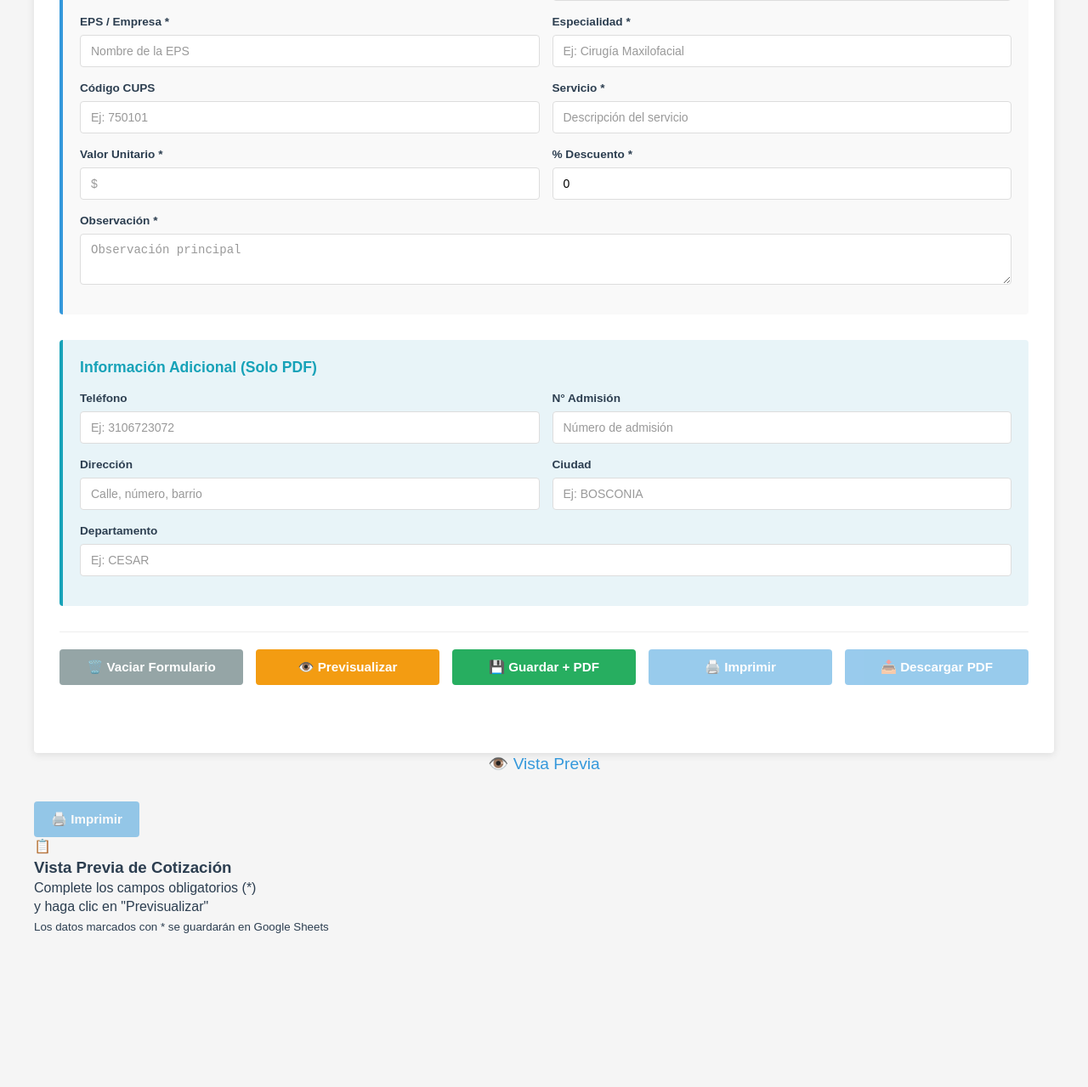
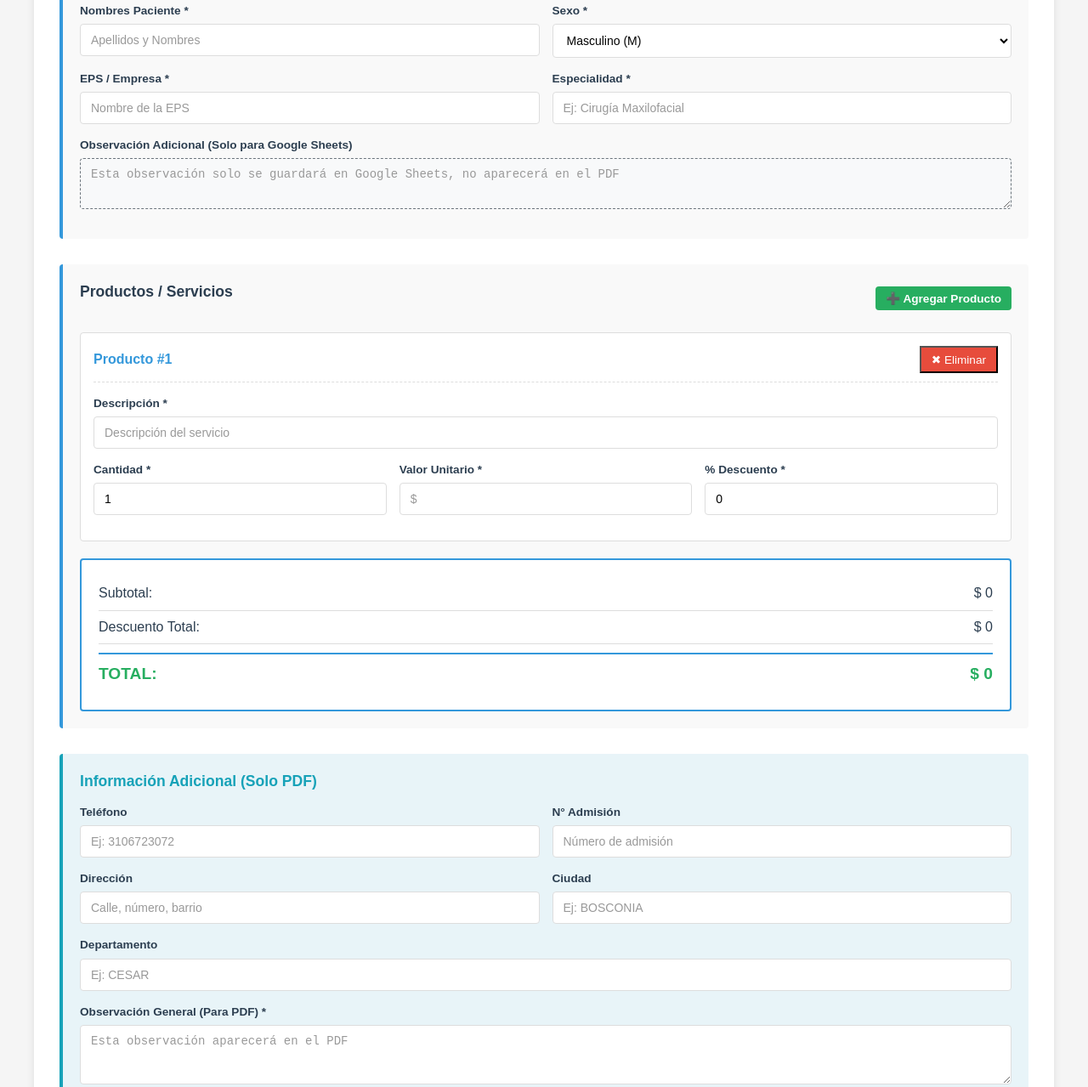
Before and after one commit to Joel2003-diaz/cotizaciones_Sinais, a plain HTML site: page index.html in a window 1280 px wide. Shown: the part 391-1670 px from the top of the page at 85% size. Before the commit the page ends 1512 px from the top, so only its background shows below. Drawn offline with nearby package versions, Linux system fonts and the light colour scheme.

Commit message:
Refactor index.html for improved structure and clarity

```diff
--- a/index.html
+++ b/index.html
@@ -10,9 +10,10 @@
 </head>
 <body>
     <div class="container">
-        <!-- Formulario izquierda -->
+        <!-- Solo formulario (sin vista previa) -->
         <div class="form-container">
-            <h2 class="section-title">📝 Formulario de Cotización</h2>
+            <h1 class="main-title">📋 Generador de Cotizaciones</h1>
+            <h2 class="section-title">Clínica Regional de Especialistas Sinais Vitais S.A.S</h2>
 
             <form id="cotizacionForm">
                 <!-- Información básica (para Google Sheets) -->
@@ -52,7 +53,7 @@
 
                     <div class="form-row">
                         <div class="form-group">
-                            <label for="NOMBRES">Nombre Paciente *</label>
+                            <label for="NOMBRES">Nombres Paciente *</label>
                             <input type="text" id="NOMBRES" name="NOMBRES" required
                                 placeholder="Apellidos y Nombres">
                         </div>
@@ -80,39 +81,78 @@
                         </div>
                     </div>
 
+                    <!-- OBSERVACIÓN ADICIONAL (SOLO GOOGLE SHEETS) -->
                     <div class="form-row">
-                        <div class="form-group">
-                            <label for="CODIGO_CUPS">Código CUPS</label>
-                            <input type="text" id="CODIGO_CUPS" name="CODIGO_CUPS"
-                                placeholder="Ej: 750101">
+                        <div class="form-group full-width">
+                            <label for="OBSERVACION_ADICIONAL">Observación Adicional (Solo para Google Sheets)</label>
+                            <textarea id="OBSERVACION_ADICIONAL" name="OBSERVACION_ADICIONAL" rows="2"
+                                    placeholder="Esta observación solo se guardará en Google Sheets, no aparecerá en el PDF"></textarea>
+                        </div>
+                    </div>
                 </div>
 
-                        <div class="form-group">
-                            <label for="SERVICIO_COTIZADO">Servicio *</label>
-                            <input type="text" id="SERVICIO_COTIZADO" name="SERVICIO_COTIZADO" required
-                                placeholder="Descripción del servicio">
+                <!-- PRODUCTOS / SERVICIOS -->
+                <div class="form-section" id="productosSection">
+                    <div class="section-header">
+                        <h3>Productos / Servicios</h3>
+                        <button type="button" id="agregarProductoBtn" class="btn btn-success btn-sm">
+                            ➕ Agregar Producto
+                        </button>
+                    </div>
+
+                    <div id="productosContainer">
+                        <!-- Producto 1 -->
+                        <div class="producto-item" data-index="0">
+                            <div class="producto-header">
+                                <span>Producto #1</span>
+                                <button type="button" class="btn-eliminar-producto btn-danger btn-sm" data-index="0">
+                                    ✖ Eliminar
+                                </button>
+                            </div>
+
+                            <div class="form-row">
+                                <div class="form-group full-width">
+                                    <label for="SERVICIO_COTIZADO_0">Descripción *</label>
+                                    <input type="text" class="servicio-cotizado" name="SERVICIO_COTIZADO[]" required
+                                        placeholder="Descripción del servicio" data-index="0">
                                 </div>
                             </div>
 
                             <div class="form-row">
                                 <div class="form-group">
-                            <label for="VALOR">Valor Unitario *</label>
-                            <input type="number" id="VALOR" name="VALOR" min="0" step="1000" required
-                                placeholder="$">
+                                    <label for="CANTIDAD_0">Cantidad *</label>
+                                    <input type="number" class="cantidad" name="CANTIDAD[]" min="1" value="1" required
+                                        placeholder="Cantidad" data-index="0">
                                 </div>
 
                                 <div class="form-group">
-                            <label for="PORCENTAJE_DESCUENTO">% Descuento *</label>
-                            <input type="number" id="PORCENTAJE_DESCUENTO" name="PORCENTAJE_DESCUENTO"
-                                min="0" max="100" step="0.1" value="0" required>
+                                    <label for="VALOR_0">Valor Unitario *</label>
+                                    <input type="number" class="valor-unitario" name="VALOR[]" min="0" step="1000" required
+                                        placeholder="$" data-index="0">
+                                </div>
+
+                                <div class="form-group">
+                                    <label for="PORCENTAJE_DESCUENTO_0">% Descuento *</label>
+                                    <input type="number" class="porcentaje-descuento" name="PORCENTAJE_DESCUENTO[]"
+                                        min="0" max="100" step="0.1" value="0" required data-index="0">
+                                </div>
+                            </div>
                         </div>
                     </div>
 
-                    <div class="form-row">
-                        <div class="form-group full-width">
-                            <label for="OBSERVACION">Observación *</label>
-                            <textarea id="OBSERVACION" name="OBSERVACION" rows="2" required
-                                    placeholder="Observación principal"></textarea>
+                    <!-- Totales -->
+                    <div class="totales-section">
+                        <div class="total-row">
+                            <span>Subtotal:</span>
+                            <span id="subtotal">$ 0</span>
+                        </div>
+                        <div class="total-row">
+                            <span>Descuento Total:</span>
+                            <span id="descuento-total">$ 0</span>
+                        </div>
+                        <div class="total-row total-final">
+                            <span>TOTAL:</span>
+                            <span id="total-final">$ 0</span>
                         </div>
                     </div>
                 </div>
@@ -155,53 +195,35 @@
                                 placeholder="Ej: CESAR">
                         </div>
                     </div>
+
+                    <div class="form-row">
+                        <div class="form-group full-width">
+                            <label for="OBSERVACION_GENERAL">Observación General (Para PDF) *</label>
+                            <textarea id="OBSERVACION_GENERAL" name="OBSERVACION_GENERAL" rows="3" required
+                                    placeholder="Esta observación aparecerá en el PDF"></textarea>
+                        </div>
+                    </div>
                 </div>
 
                 <!-- Botones de acción -->
                 <div class="action-buttons">
                     <button type="button" id="vaciarFormulario" class="btn btn-secondary">
-                        🗑️ Vaciar Formulario
-                    </button>
-                    <button type="button" id="previsualizarBtn" class="btn btn-warning">
-                        👁️ Previsualizar
+                        🗑️ Vaciar Todo
                     </button>
                     <button type="button" id="guardarImprimirBtn" class="btn btn-success">
                         💾 Guardar + PDF
                     </button>
                     <button type="button" id="imprimirBtn" class="btn btn-primary" disabled>
-                        🖨️ Imprimir
+                        🖨️ Solo Imprimir
                     </button>
                     <button type="button" id="descargarPdfBtn" class="btn btn-primary" disabled>
-                        📥 Descargar PDF
+                        📥 Solo PDF
                     </button>
                 </div>
 
                 <div id="responseMessage" class="response-message"></div>
             </form>
         </div>
-
-        <!-- Vista previa derecha -->
-        <div class="preview-container">
-            <div class="preview-header">
-                <h2 class="section-title">👁️ Vista Previa</h2>
-                <div class="preview-actions">
-                    <button type="button" id="imprimirPreviewBtn" class="btn btn-primary" disabled>
-                        🖨️ Imprimir
-                    </button>
-                </div>
-            </div>
-            <div class="cotizacion-preview" id="cotizacionPreview">
-                <div class="preview-placeholder">
-                    <div class="placeholder-content">
-                        <div class="placeholder-icon">📋</div>
-                        <h3>Vista Previa de Cotización</h3>
-                        <p>Complete los campos obligatorios (*)</p>
-                        <p>y haga clic en "Previsualizar"</p>
-                        <small>Los datos marcados con * se guardarán en Google Sheets</small>
-                    </div>
-                </div>
-            </div>
-        </div>
     </div>
 
     <script src="script.js"></script>
```
Lines whose indentation alone changed are shown as unchanged.
